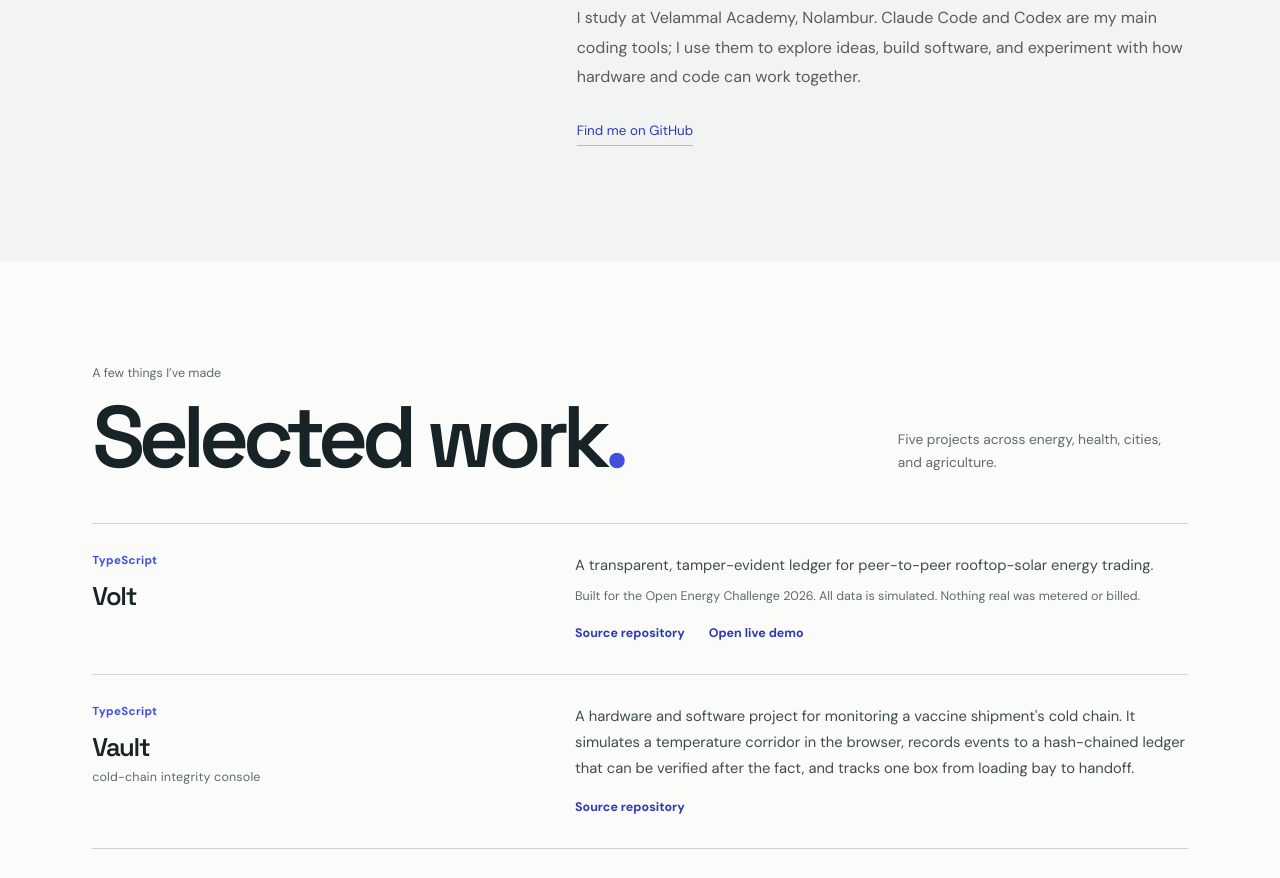
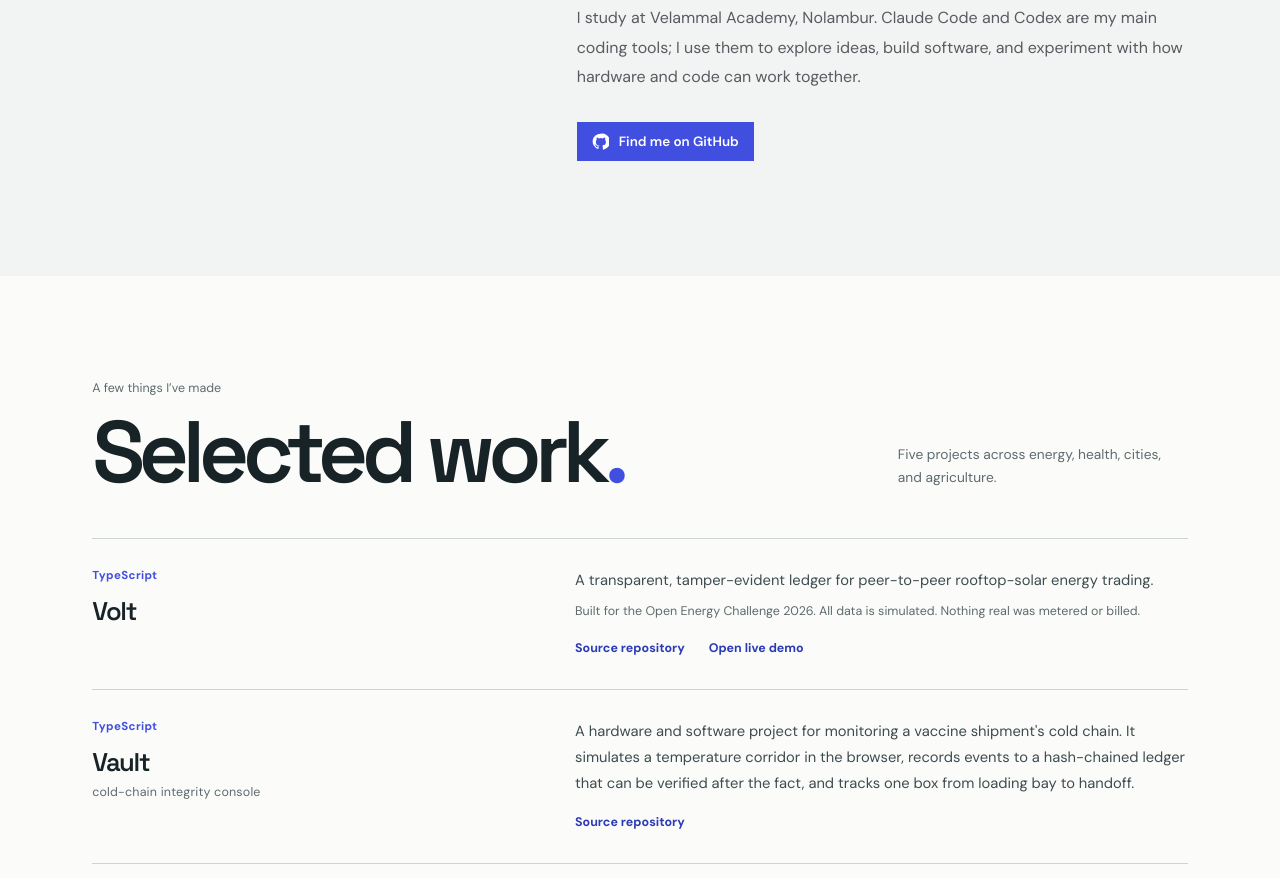
Before and after one commit to abivan100-stack/abivan-portfolio, a React (Vite) app: page / in a window 1280 px wide. Shown: the part 1060-1938 px from the top of the page. Built offline with nearby package versions, Linux system fonts and the light colour scheme.

Commit message:
Polish GitHub profile button

```diff
--- a/src/App.css
+++ b/src/App.css
@@ -60,7 +60,9 @@
 .about-copy { max-width: 680px; padding-top: 25px; }
 .about-copy p { margin: 0; color: #5b5a61; font-size: 1rem; line-height: 1.85; }
 .about-copy p.about-lead { margin: 0 0 27px; color: var(--ink); font-size: clamp(1.45rem, 2.6vw, 2.1rem); line-height: 1.42; letter-spacing: -.04em; }
-.text-link { display: inline-flex; align-items: center; gap: 14px; margin-top: 30px; padding-bottom: 6px; color: var(--blue-deep); border-bottom: 1px solid #414fe060; font-size: .84rem; text-decoration: none; }
+.text-link { display: inline-flex; align-items: center; gap: 10px; margin-top: 30px; padding: 11px 15px; color: #fff; background: var(--blue); font-size: .84rem; font-weight: 600; text-decoration: none; transition: background-color 160ms ease, transform 160ms ease; }
+.text-link .github-mark { width: 17px; height: 17px; }
+.text-link:hover { color: #fff; background: var(--blue-deep); transform: translateY(-1px); }
 
 .work-section { margin-inline: calc(0px - clamp(22px, 7.2vw, 116px)); padding: clamp(64px, 8vw, 100px) clamp(22px, 7.2vw, 116px) 64px; background: var(--paper-light); }
 .work-top { display: flex; justify-content: space-between; align-items: end; gap: 30px; margin-bottom: 44px; }
--- a/src/App.tsx
+++ b/src/App.tsx
@@ -74,7 +74,12 @@ function App() {
             <div className="about-copy">
               <p className="about-lead">I’m Abivan, a 14-year-old robotics enthusiast and vibe coder based in Chennai.</p>
               <p>I study at Velammal Academy, Nolambur. Claude Code and Codex are my main coding tools; I use them to explore ideas, build software, and experiment with how hardware and code can work together.</p>
-              <a className="text-link" href="https://github.com/abivan100-stack" target="_blank" rel="noreferrer">Find me on GitHub</a>
+              <a className="text-link" href="https://github.com/abivan100-stack" target="_blank" rel="noreferrer">
+                <svg className="github-mark" viewBox="0 0 24 24" aria-hidden="true" focusable="false">
+                  <path fill="currentColor" d="M12 .9a11.1 11.1 0 0 0-3.51 21.63c.55.1.76-.24.76-.54v-2.1c-3.1.68-3.76-1.32-3.76-1.32-.5-1.3-1.24-1.64-1.24-1.64-1.01-.7.08-.69.08-.69 1.12.08 1.7 1.15 1.7 1.15 1 .1.76 2.04 3.3 2.04.29-.72.72-1.22 1.23-1.5-2.48-.28-5.09-1.24-5.09-5.51 0-1.22.44-2.22 1.15-3-.12-.28-.5-1.42.11-2.96 0 0 .94-.3 3.05 1.15a10.6 10.6 0 0 1 5.55 0c2.11-1.45 3.05-1.15 3.05-1.15.61 1.54.23 2.68.11 2.96.72.78 1.15 1.78 1.15 3 0 4.28-2.61 5.22-5.1 5.5.4.35.76 1.03.76 2.08v3.1c0 .3.2.65.77.54A11.1 11.1 0 0 0 12 .9Z" />
+                </svg>
+                <span>Find me on GitHub</span>
+              </a>
             </div>
           </section>
 
```
